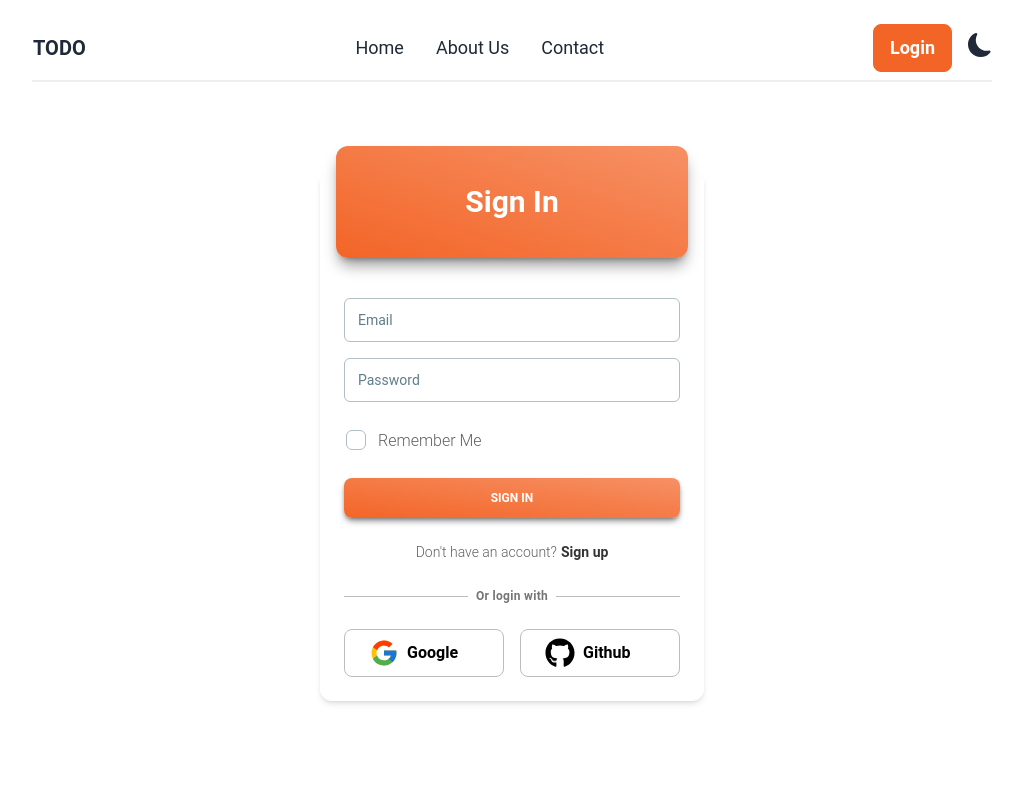
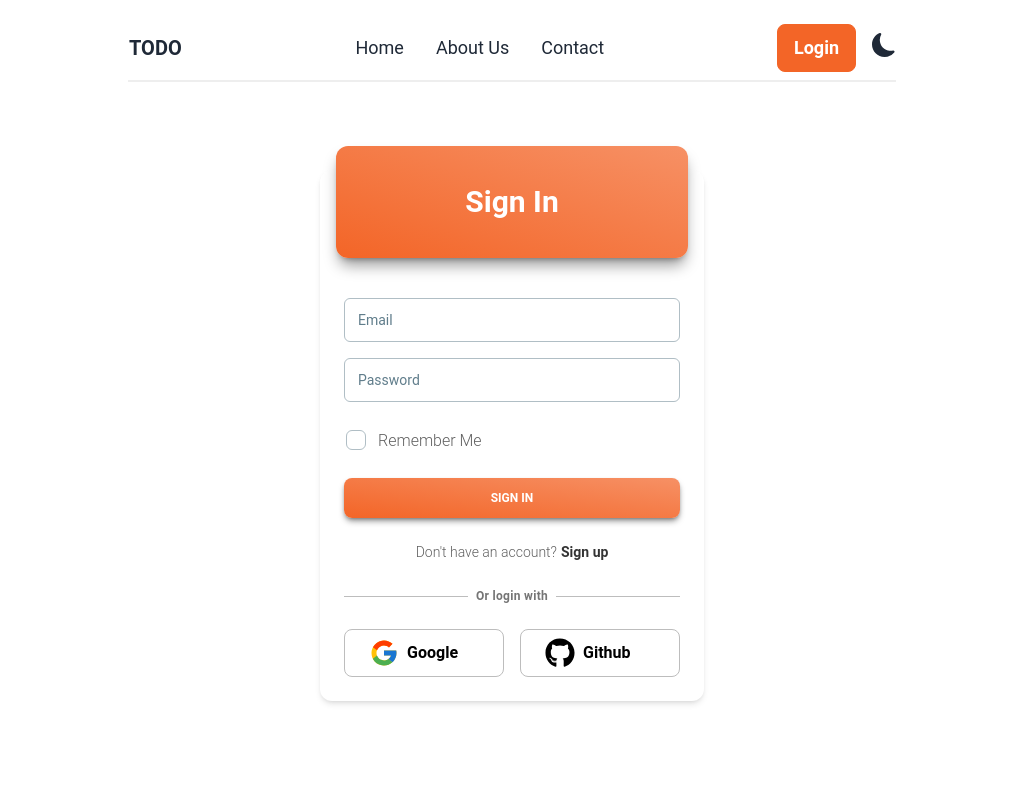
Before and after one commit to sovonbd/todo-app, a React (Vite) app: page /login in a window 1280 px wide. Shown: the top 800 px of the page, without its empty margins (128-1151 px from the left). Built offline with nearby package versions, Linux system fonts and the light colour scheme; no server answers.

Commit message:
updated the screen size

```diff
--- a/src/Layout/MainLayout.jsx
+++ b/src/Layout/MainLayout.jsx
@@ -4,7 +4,7 @@ import Footer from "../components/Footer/Footer";
 
 const MainLayout = () => {
   return (
-    <div className="lg:w-3/4 mx-auto">
+    <div className="lg:w-3/4 xl:w-3/5 mx-auto">
       <Navmenu></Navmenu>
       <Outlet></Outlet>
       <Footer></Footer>
--- a/src/components/Navmenu/Navmenu.jsx
+++ b/src/components/Navmenu/Navmenu.jsx
@@ -117,7 +117,7 @@ const Navmenu = () => {
                 </li>
                 <Link to="/dashboard">
                   <li>
-                    <button className="btn btn-sm font-normal btn-ghost">
+                    <button className="btn btn-sm font-normal btn-ghost normal-case">
                       Dashboard
                     </button>
                   </li>
```
